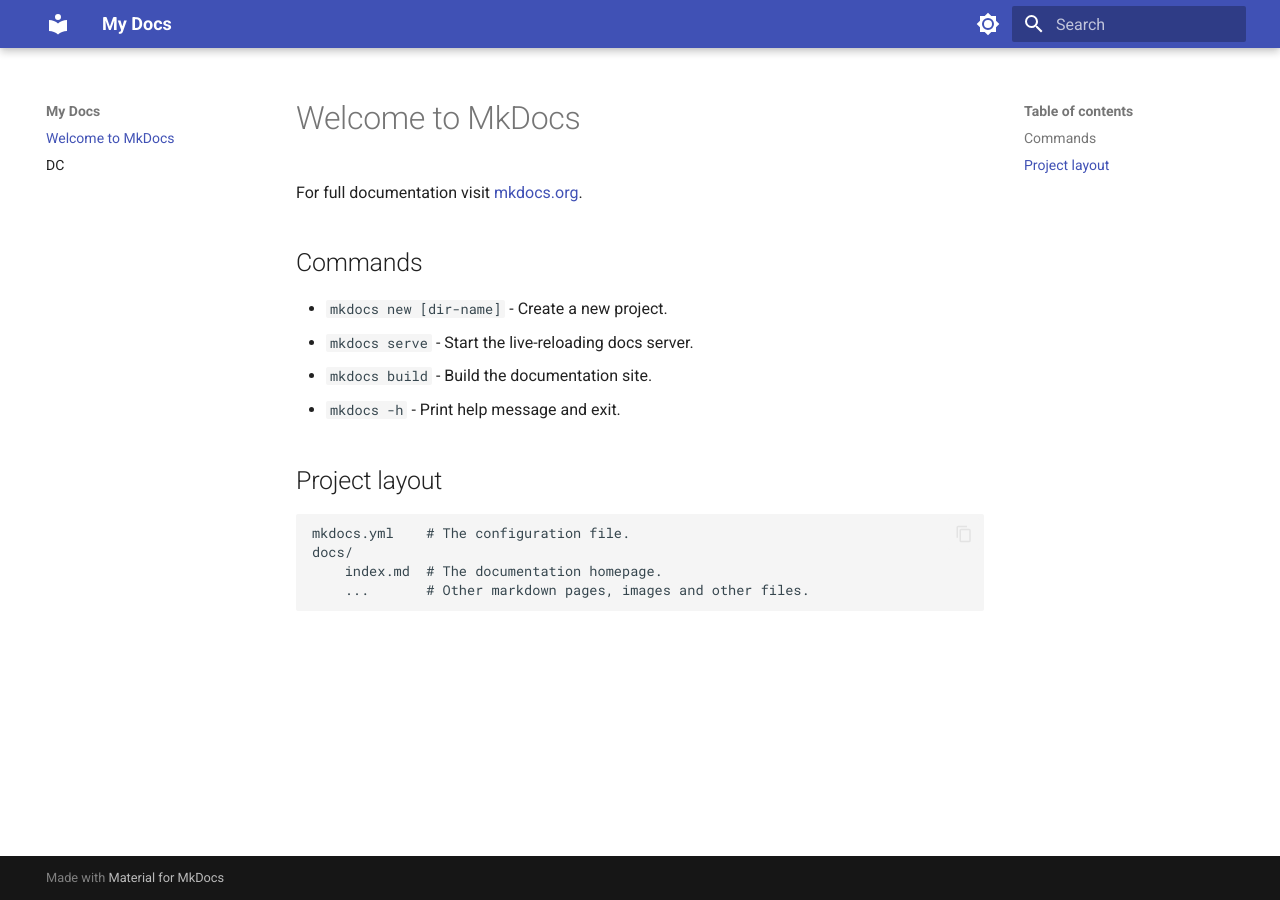
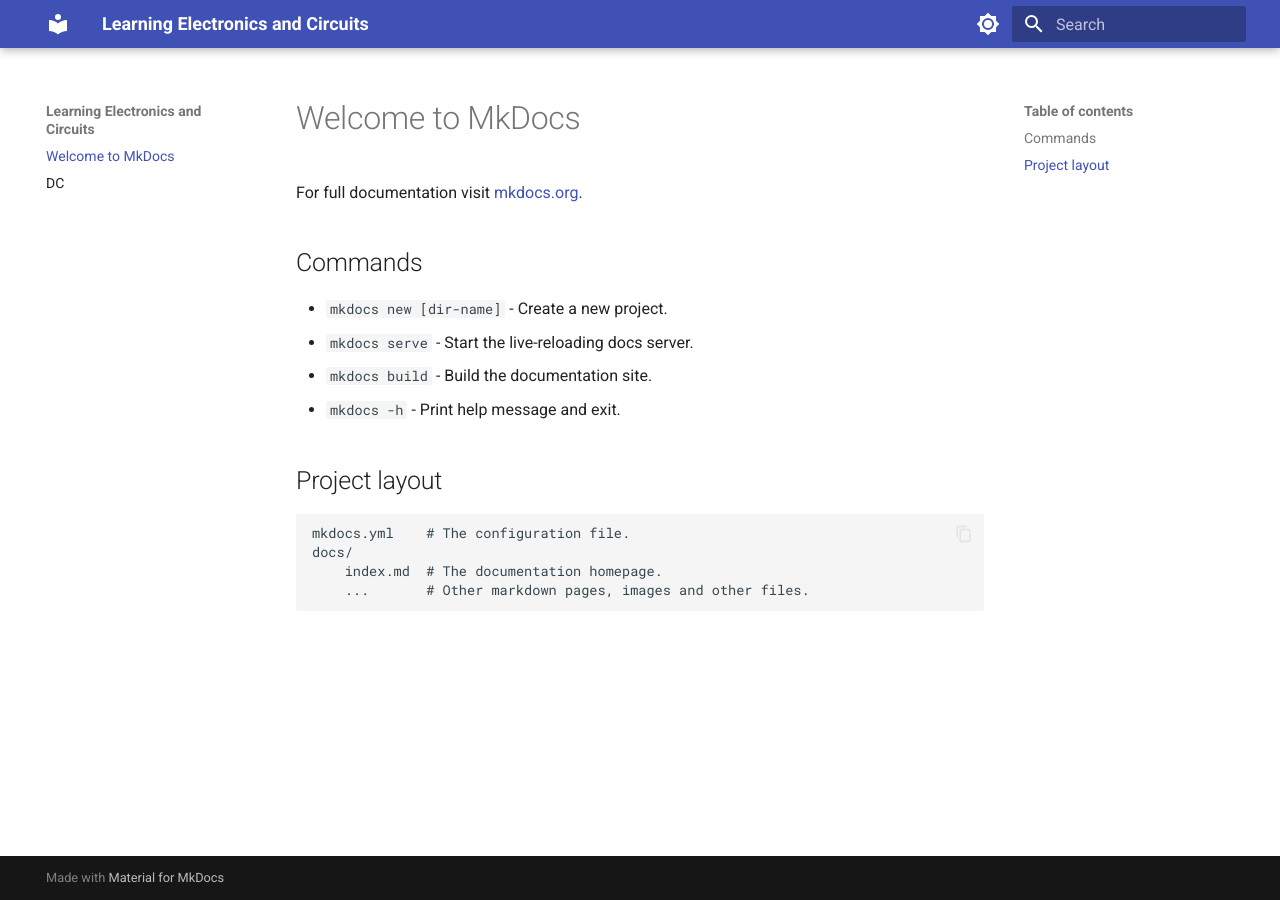
Before and after one commit to gaduby/learning-electronics, an MkDocs documentation site: the page built from docs/index.md, in a window 1280 px wide. Built offline with MkDocs 1.6.1 and Material for MkDocs 9.7.7, drawn with Linux system fonts in a browser that asks for light colours.

Commit message:
site name change

```diff
--- a/mkdocs.yml
+++ b/mkdocs.yml
@@ -1,4 +1,4 @@
-site_name: My Docs
+site_name: Learning Electronics and Circuits
 site_url: https://gaduby.github.io/learning-electronics/
 
 
```
